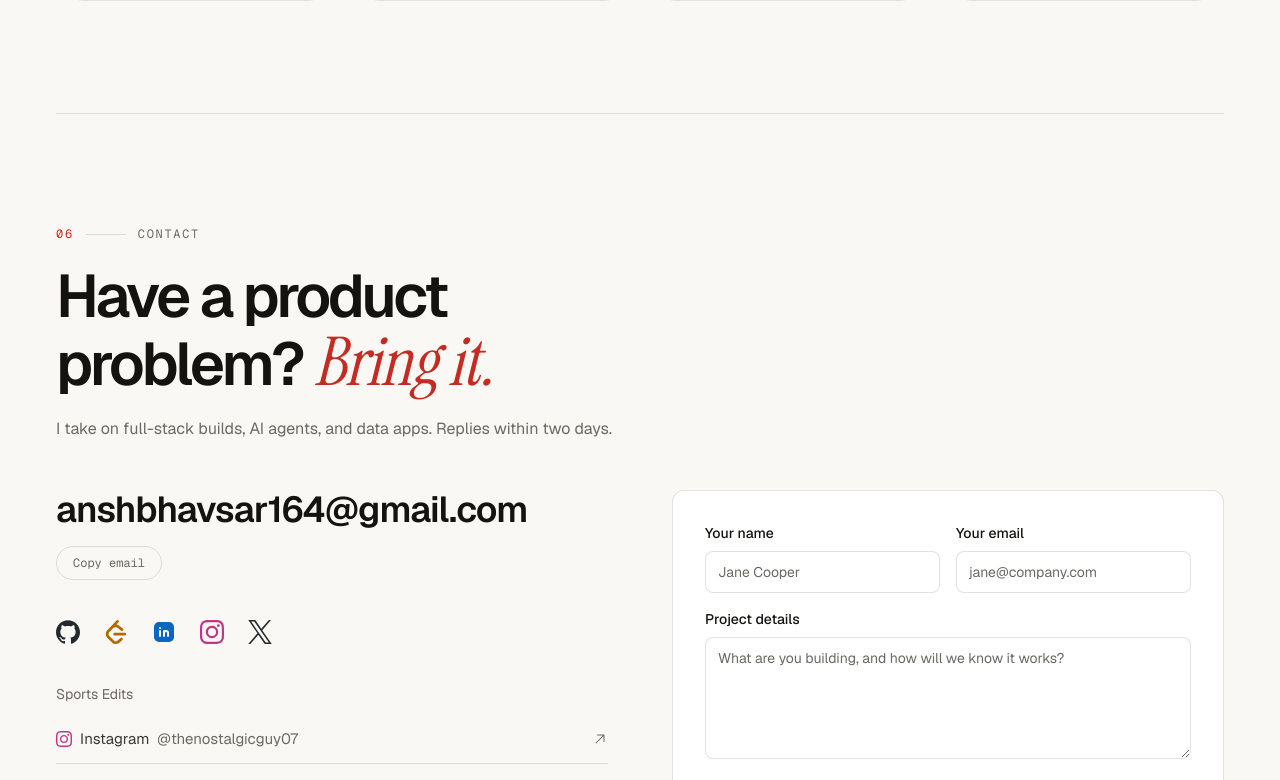
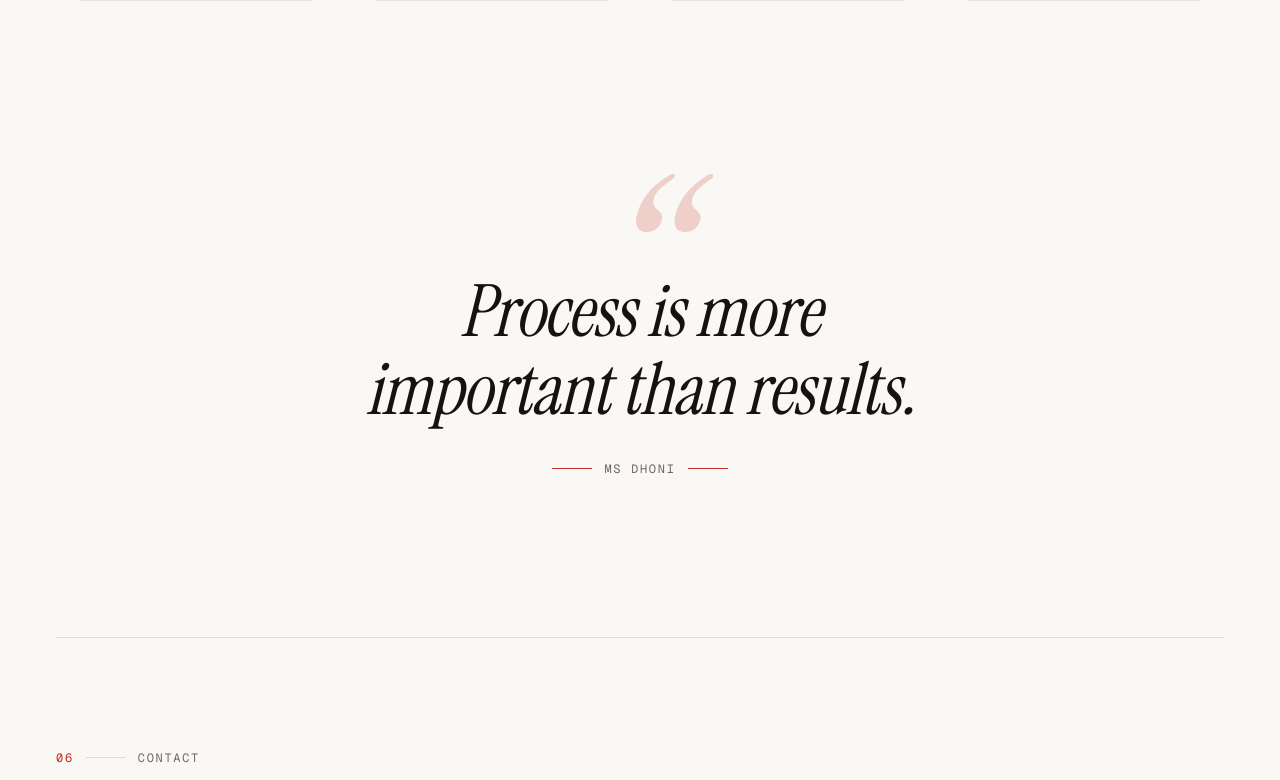
Before and after one commit to AnshBhavsar1654/Portfolio, a Next.js app: page / in a window 1280 px wide. Shown: the part 6200-6980 px from the top of the page. Built offline with nearby package versions, Linux system fonts and the light colour scheme; no server answers.

Commit message:
quote added

```diff
--- a/src/app/page.tsx
+++ b/src/app/page.tsx
@@ -4,6 +4,7 @@ import { ContactBlock } from "@/components/home/contact-block";
 import { EducationList } from "@/components/home/education-list";
 import { ExperienceList } from "@/components/home/experience-list";
 import { Hero } from "@/components/home/hero";
+import { QuoteBlock } from "@/components/home/quote-block";
 import { Skills } from "@/components/home/skills";
 import { WorkList } from "@/components/home/work-list";
 import { Reveal } from "@/components/site/reveal";
@@ -92,6 +93,11 @@ export default function Home() {
         </Reveal>
       </Section>
 
+      <Section first className="py-24 md:py-40">
+        <Reveal>
+          <QuoteBlock />
+        </Reveal>
+      </Section>
       <Section id="contact">
         <Reveal>
           <SectionHeading
--- /dev/null
+++ b/src/components/home/quote-block.tsx
@@ -0,0 +1,26 @@
+import { quote } from "@/content/quote";
+
+// A pause between the work and the ask: one line, set large in the display
+// serif, credited in mono like a scorecard footnote.
+export function QuoteBlock() {
+  return (
+    <figure className="relative mx-auto max-w-4xl text-center">
+      <span
+        aria-hidden
+        className="accent-serif text-accent/20 pointer-events-none absolute -top-16 left-1/2 -translate-x-1/2 text-[12rem] leading-none select-none md:-top-28 md:text-[16rem]"
+      >
+        &ldquo;
+      </span>
+      <blockquote className="relative">
+        <p className="accent-serif text-strong text-4xl leading-[1.08] text-balance md:text-7xl">
+          {quote.text}
+        </p>
+      </blockquote>
+      <figcaption className="text-muted mt-8 flex items-center justify-center gap-3 font-mono text-xs tracking-(--tracking-eyebrow) uppercase">
+        <span aria-hidden className="bg-accent h-px w-10" />
+        {quote.author}
+        <span aria-hidden className="bg-accent h-px w-10" />
+      </figcaption>
+    </figure>
+  );
+}
--- /dev/null
+++ b/src/content/quote.ts
@@ -0,0 +1,4 @@
+export const quote = {
+  text: "Process is more important than results.",
+  author: "MS Dhoni",
+};
```
Also changed, not shown: 1 other file (tests, documents, lock files or other folders).
